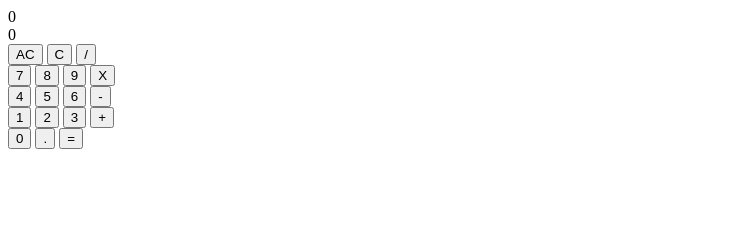
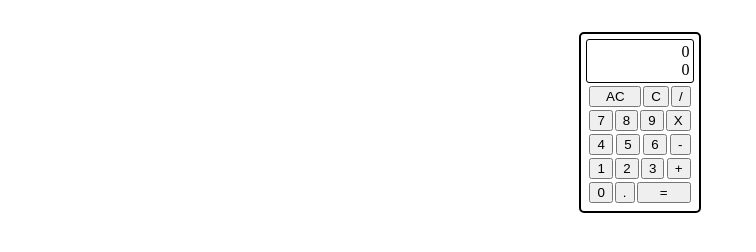
Before and after one commit to ebuckmas/calculator, a plain HTML site: page index.html in a window 1280 px wide. Shown: the whole page, without its empty margins (0-756 px from the left). Drawn offline with Linux system fonts and the light colour scheme.

Commit message:
keyboard refinements and added basic css layout

```diff
--- a/calculator.js
+++ b/calculator.js
@@ -39,10 +39,6 @@ function ac() {
     secondaryDispArray = [];
     num1Array = [];
     num2Array = [];
-}
-
-function c() {
-    solution = undefined;
 }
 
 function equals() {
@@ -103,7 +99,7 @@ buttons.forEach(button => {
         switch (button.id) {
             case 'ac' : ac();
                 break;
-            case 'c' : c();
+            case 'c' : ac();
                 break;
             case ' / ' : operatorPress(button.id, divide);
                 break;
@@ -152,32 +148,25 @@ buttons.forEach(button => {
                     num2Array.push(button.id);
                     secondaryDisp.innerText = secondaryDispArray.join('');
                 }
-
-
-                //     if (calc.num1) {
-            //         secondaryDispArray.push(button.id);
-            //         num2Array.push(button.id);
-            //         secondaryDisp.innerText = secondaryDispArray.join('');
-            //     } else {
-            //         secondaryDispArray.push(button.id)
-            //         num1Array.push(button.id);
-            //         secondaryDisp.innerText = secondaryDispArray.join('');
-            // }
                 break;
         }
     });
 });
+
+//keyboard activation
 
 const keydown = document.addEventListener('keydown', (e) => {
     console.log(e);
     switch (e.key) {
         case 'Delete' : ac();
             break;
-        case 'c' : c();
+        case 'c' : ac();
             break;
         case '/' : operatorPress(e.key, divide);
             break;
         case 'x' : operatorPress(e.key, multiply);
+            break;
+        case '*' : operatorPress(e.key, multiply);
             break;
         case '-' : operatorPress(e.key, subtract);
             break;
--- a/index.html
+++ b/index.html
@@ -7,39 +7,40 @@
     <title>Document</title>
     <link rel="stylesheet" href="style.css">
 </head>
-<body>
+<body class="main">
     <div class = "calculator">
         <div class="display">
             <div id="secondaryDisp">0</div>
             <div id="primaryDisp">0</div>
+        </div>
         <div class="buttons">
             <div class="row1">
                 <button id="ac">AC</button>
-                <button id="c">C</button>
-                <button id=" / ">/</button>
+                <button class="btn" id="c">C</button>
+                <button class='btn' id=" / ">/</button>
             </div>
             <div class="row2">
-                <button id="7">7</button>
-                <button id="8">8</button>
-                <button id="9">9</button>
-                <button id=" x ">X</button>
+                <button class='btn' id="7">7</button>
+                <button class='btn' id="8">8</button>
+                <button class='btn' id="9">9</button>
+                <button class='btn' id=" x ">X</button>
             </div>
             <div class="row3">
-                <button id="4">4</button>
-                <button id="5">5</button>
-                <button id="6">6</button>
-                <button id=" - ">-</button>
+                <button class='btn' id="4">4</button>
+                <button class='btn' id="5">5</button>
+                <button class='btn' id="6">6</button>
+                <button class='btn' id=" - ">-</button>
             </div>
             <div class="row4">
-                <button id="1">1</button>
-                <button id="2">2</button>
-                <button id="3">3</button>
-                <button id=" + ">+</button>
+                <button class='btn' id="1">1</button>
+                <button class='btn' id="2">2</button>
+                <button class='btn' id="3">3</button>
+                <button class='btn' id=" + ">+</button>
             </div>
             <div class="row5">
-                <button id="0">0</button>
-                <button id=".">.</button>
-                <button id=" = ">=</button>
+                <button class='btn' id="0">0</button>
+                <button class='btn' id=".">.</button>
+                <button class="equals" id=" = ">=</button>
             </div>
         </div>
     </div>
--- a/style.css
+++ b/style.css
@@ -0,0 +1,75 @@
+.main {
+    margin-top: 2em;
+    display: flex;
+    flex-direction: row;
+    justify-content: center;
+    align-items: center;
+}
+
+.calculator {
+    border: 2px solid black;
+    border-radius: 5px;
+    padding: 5px;
+}
+
+.display {
+    display: flex;
+    flex-direction: column;
+    align-items: flex-end;
+    border: 1px solid black;
+    border-radius: 3px;
+    padding: 3px;
+}
+
+.buttons {
+    padding: 3px;
+    display: flex;
+    flex-direction: column;
+    row-gap: 3px;
+
+}
+
+.row1 {
+    display: flex;
+    gap: 2px;
+
+}
+
+#ac {
+    flex: 1;
+
+}
+
+.row2 {
+    display: flex;
+    flex-direction: row;
+    justify-content: space-between;
+    gap: 2px;
+}
+
+.row3 {
+    display: flex;
+    justify-content: space-between;
+    gap: 2px;
+}
+
+.row4 {
+    display: flex;
+    justify-content: space-between;
+    gap: 2px;
+}
+
+.row5 {
+    display: flex;
+    flex-direction: row;
+    justify-content: space-between;
+    gap: 2px;
+}
+
+.equals {
+    flex: 1;
+}
+
+.btn {
+
+}
```
